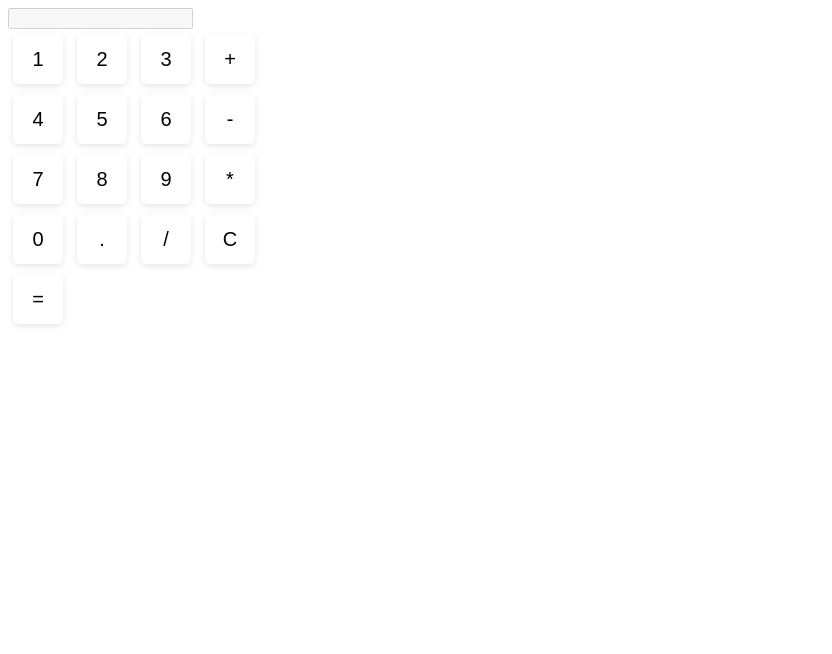
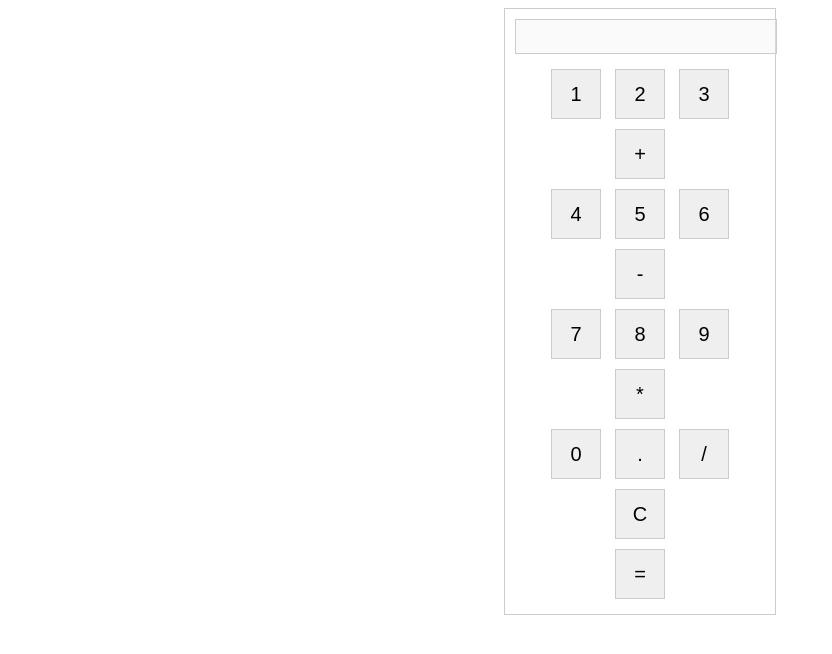
Before and after one commit to navyblue1993/navyblue1993.github.io, a plain HTML site: page index.html in a window 1280 px wide. Shown: the whole page, without its empty margins (0-832 px from the left). Drawn offline with Linux system fonts and the light colour scheme.

Commit message:
Update style.css

```diff
--- a/style.css
+++ b/style.css
@@ -1,13 +1,33 @@
+.calculator {
+  width: 250px;
+  margin: 0 auto;
+  border: 1px solid #ccc;
+  padding: 10px;
+  text-align: center;
+  font-size: 16px;
+}
+
+.calculator form {
+  margin: 0;
+  padding: 0;
+}
+
+.calculator input[type="text"] {
+  width: 100%;
+  margin-bottom: 10px;
+  padding: 5px;
+  border: 1px solid #ccc;
+  text-align: right;
+  font-size: 20px;
+}
+
 .calculator input[type="button"] {
   width: 50px;
   height: 50px;
   margin: 5px;
-  border: none;
-  border-radius: 5px;
+  border: 1px solid #ccc;
   font-size: 20px;
   cursor: pointer;
-  background-color: #fff;
-  box-shadow: 0px 2px 6px rgba(0, 0, 0, 0.1);
 }
 
 .calculator input[type="button"]:hover {
@@ -16,5 +36,18 @@
 
 .calculator input[type="button"]:active {
   background-color: #ddd;
-  box-shadow: 0px 1px 3px rgba(0, 0, 0, 0.2);
 }
+
+function addToInput(value) {
+  document.getElementById('result').value += value;
+}
+
+function clearInput() {
+  document.getElementById('result').value = '';
+}
+
+function calculate() {
+  var input = document.getElementById('result').value;
+  var output = eval(input);
+  document.getElementById('result').value = output;
+}
```
